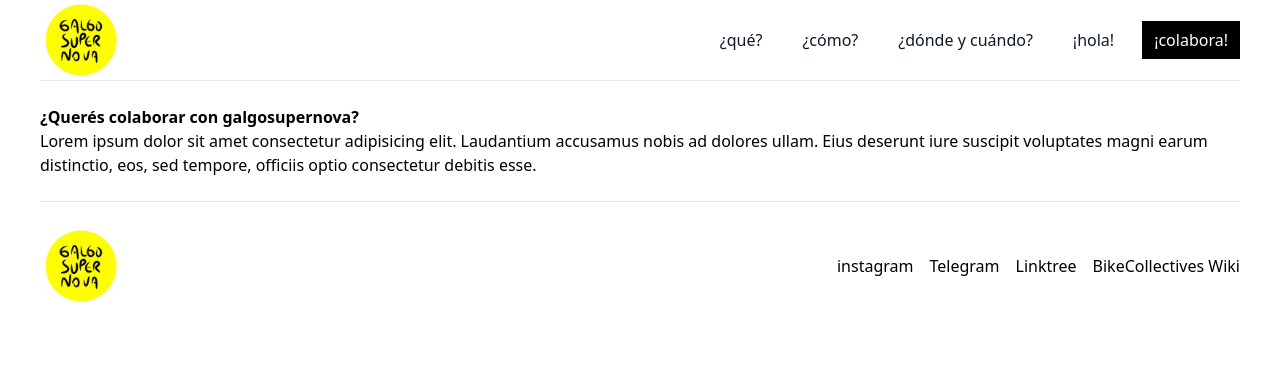
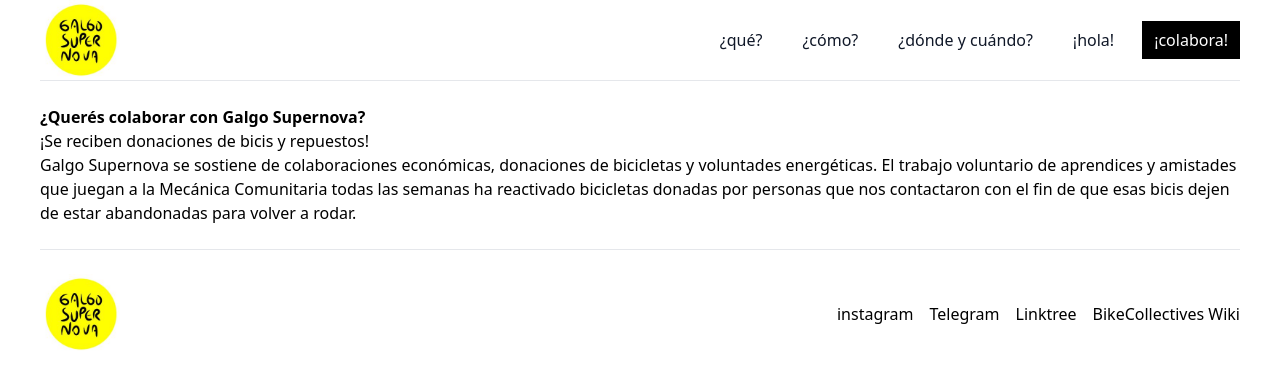
Before and after one commit to macavilla/galgosupernova, an Astro site: page /galgosupernova/colabora in a window 1280 px wide. Built offline with nearby package versions, Linux system fonts and the light colour scheme; Astro itself is replaced by a stand-in of ours.

Commit message:
feat(colabora): replace lorem ipsum

```diff
--- a/src/pages/colabora.astro
+++ b/src/pages/colabora.astro
@@ -3,12 +3,14 @@ import Layout from '../layouts/Layout.astro'
 ---
 
 <Layout>
-	<h3 class="font-bold">¿Querés colaborar con galgosupernova?</h3>
+	<h3 class="font-bold">¿Querés colaborar con Galgo Supernova?</h3>
 
+	<p>¡Se reciben donaciones de bicis y repuestos!</p>
 	<p>
-		Lorem ipsum dolor sit amet consectetur adipisicing elit. Laudantium
-		accusamus nobis ad dolores ullam. Eius deserunt iure suscipit voluptates
-		magni earum distinctio, eos, sed tempore, officiis optio consectetur debitis
-		esse.
+		Galgo Supernova se sostiene de colaboraciones económicas, donaciones de
+		bicicletas y voluntades energéticas. El trabajo voluntario de aprendices y
+		amistades que juegan a la Mecánica Comunitaria todas las semanas ha
+		reactivado bicicletas donadas por personas que nos contactaron con el fin de
+		que esas bicis dejen de estar abandonadas para volver a rodar.
 	</p>
 </Layout>
```
